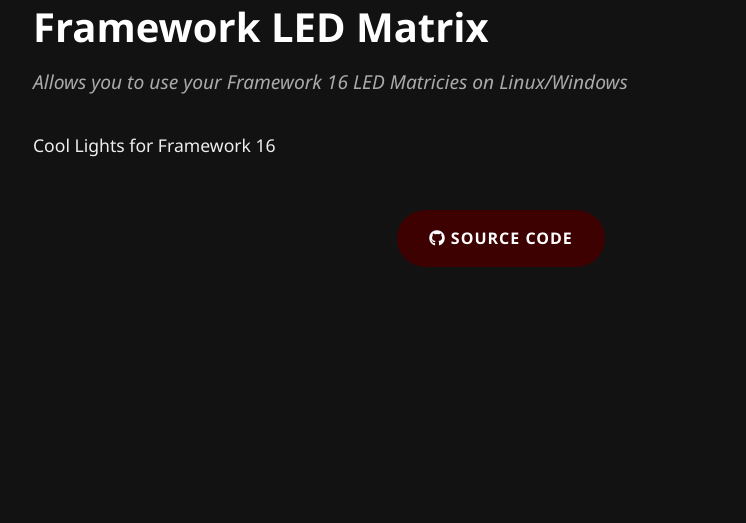
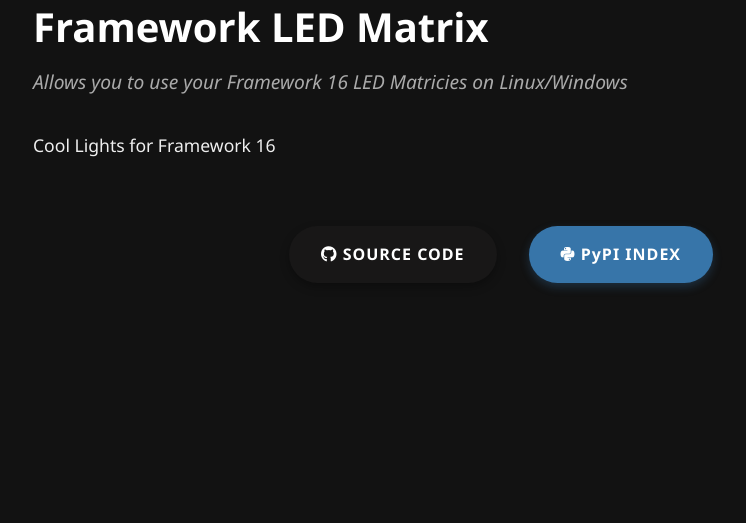
Before and after one commit to mariobx/django-portfolio-site, a Django app: a page that uses my_portfolio/templates/my_portfolio/project_detail.html in a window 1280 px wide. Shown: the part 162-685 px from the top of the page, without its empty margins (139-885 px from the left). Run offline with Django 5.2, Linux system fonts and the light colour scheme; data comes from the database, SQL or seed files in the repository; both versions use the stored data as it was after the commit; data that the repository does not hold is empty.

Commit message:
website state currently

```diff
--- a/my_portfolio/models.py
+++ b/my_portfolio/models.py
@@ -6,6 +6,7 @@ class Project(models.Model):
     short_description = models.CharField(max_length=300, blank=True, help_text="A brief one-sentence summary (italicized on page).")
     description = models.TextField()
     github_url = models.URLField(blank=True, null=True)
+    pypi_url = models.URLField(blank=True, null=True, verbose_name="PyPI URL")
     main_image = models.ImageField(upload_to='projects/main/', blank=True, null=True)
 
     def __str__(self):
--- a/my_portfolio/templates/my_portfolio/project_detail.html
+++ b/my_portfolio/templates/my_portfolio/project_detail.html
@@ -22,13 +22,20 @@
         {{ project.description|safe|linebreaksbr }}
     </div>
 
-    {% if project.github_url %}
-    <div style="margin: 3rem 0; text-align: center;">
-        <a href="{{ project.github_url }}" target="_blank" style="display: inline-block; padding: 1rem 2rem; background: #3D0101; color: #fff; text-decoration: none; border-radius: 30px; font-weight: bold; letter-spacing: 1px; transition: opacity 0.2s;">
+    <!-- Project Links (GitHub and PyPI) -->
+    <div style="margin: 4rem 0; display: flex; justify-content: center; gap: 2rem; flex-wrap: wrap;">
+        {% if project.github_url %}
+        <a href="{{ project.github_url }}" target="_blank" style="display: inline-block; padding: 1rem 2rem; background: #181717; color: #fff; text-decoration: none; border-radius: 30px; font-weight: bold; letter-spacing: 1px; transition: transform 0.2s, box-shadow 0.2s; box-shadow: 0 4px 10px rgba(0,0,0,0.3);" onmouseover="this.style.transform='translateY(-2px)'" onmouseout="this.style.transform='translateY(0)'">
             <i class="fab fa-github"></i> SOURCE CODE
         </a>
+        {% endif %}
+
+        {% if project.pypi_url %}
+        <a href="{{ project.pypi_url }}" target="_blank" style="display: inline-block; padding: 1rem 2rem; background: #3775a9; color: #fff; text-decoration: none; border-radius: 30px; font-weight: bold; letter-spacing: 1px; transition: transform 0.2s, box-shadow 0.2s; box-shadow: 0 4px 10px rgba(55,117,169,0.3);" onmouseover="this.style.transform='translateY(-2px)'" onmouseout="this.style.transform='translateY(0)'">
+            <i class="fab fa-python"></i> PyPI INDEX
+        </a>
+        {% endif %}
     </div>
-    {% endif %}
 
     <!-- Automatic Gallery Section -->
     {% if project.gallery.all %}
```
Also changed, not shown: db.sqlite3, my_portfolio/migrations/0005_project_pypi_url.py (added).
